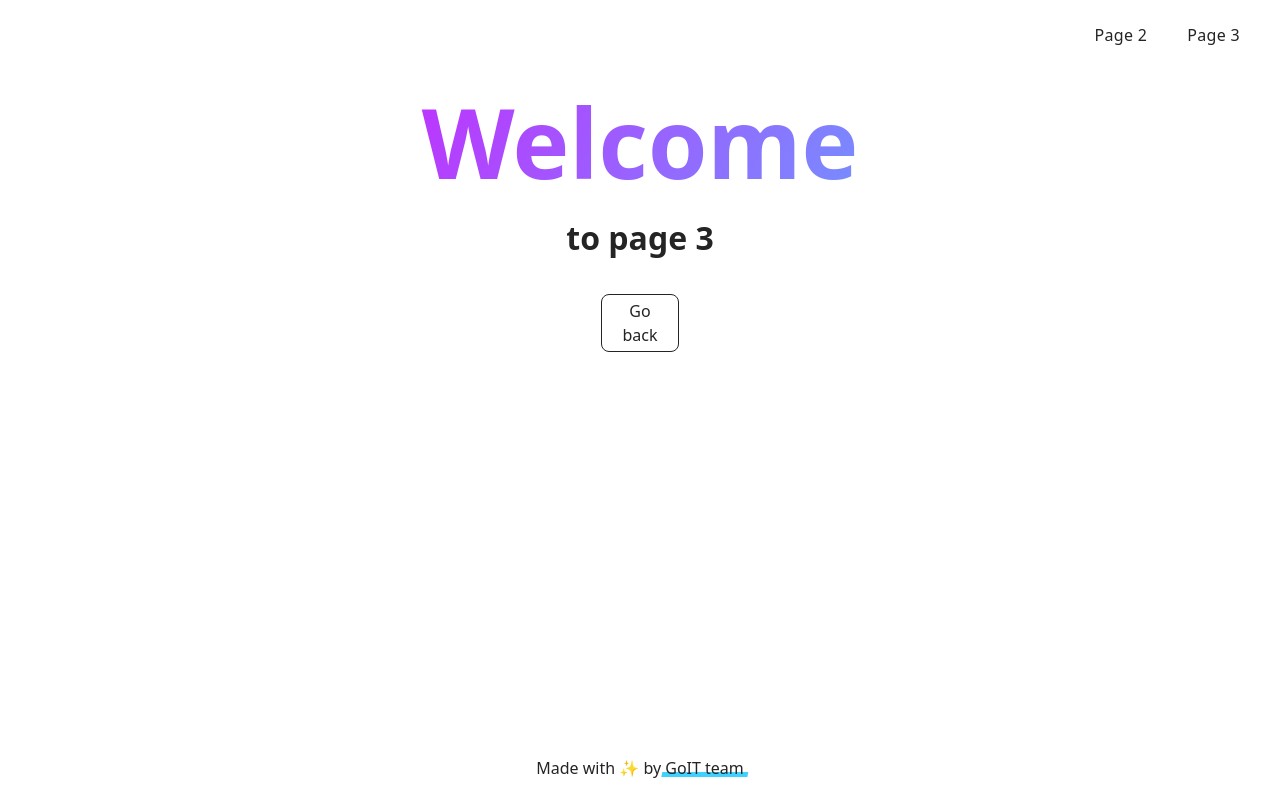
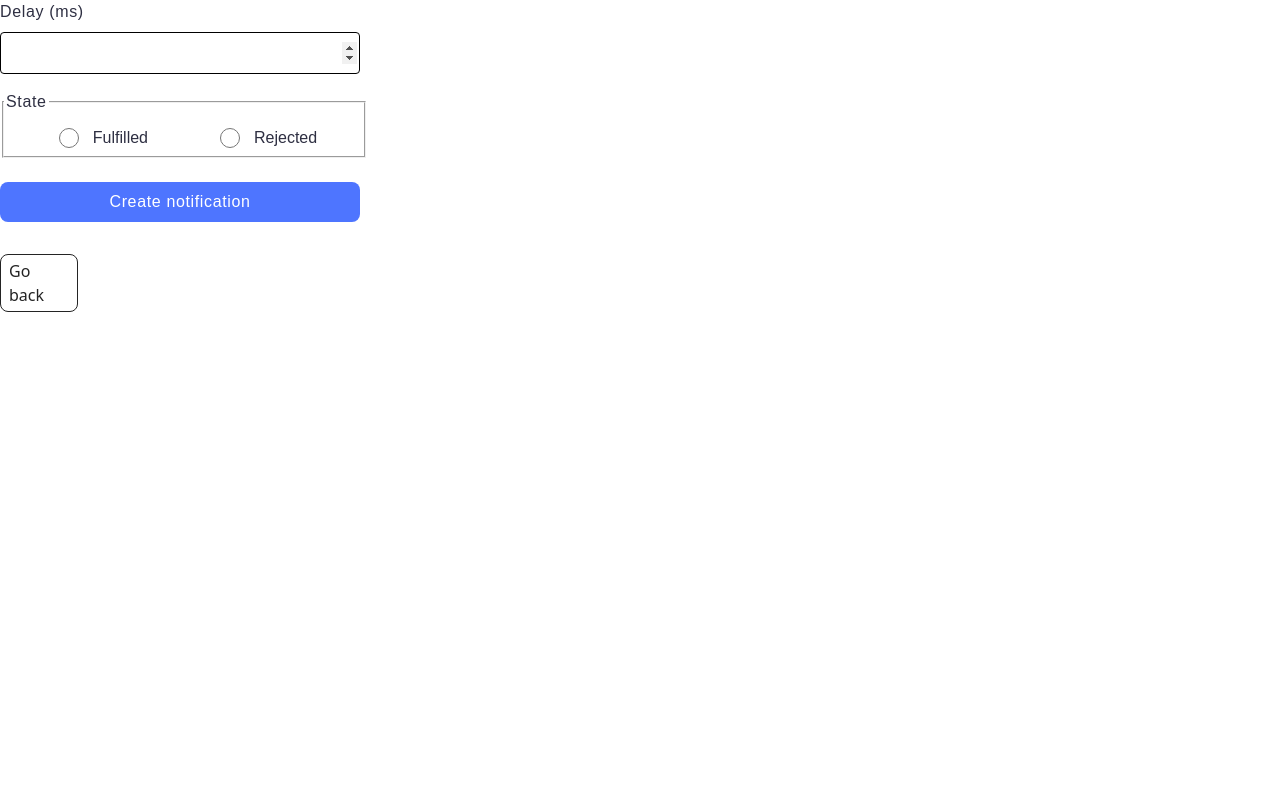
Before and after one commit to SvetlanaMihalchuk/goit-js-hw-10, a website built with Vite: page src/2-snackbar.html in a window 1280 px wide. Built offline with nearby package versions, Linux system fonts and the light colour scheme.

Commit message:
Snackbar

```diff
--- a/src/2-snackbar.html
+++ b/src/2-snackbar.html
@@ -4,25 +4,31 @@
     <meta charset="UTF-8" />
     <meta http-equiv="X-UA-Compatible" content="IE=edge" />
     <meta name="viewport" content="width=device-width, initial-scale=1.0" />
-    <title>Page 3</title>
+    <title>Snackbar</title>
     <link rel="stylesheet" href="./css/styles.css" />
   </head>
   <body>
-    <load
-      src="./partials/header.html"
-      icon-path="./img/sprite.svg#logo"
-      highlight-curr="active"
-    />
+    <form class="form">
+      <label>
+        Delay (ms)
+        <input type="number" name="delay" required />
+      </label>
 
-    <main>
-      <div class="container">
-        <h1 class="main-title">
-          <span class="main-title-gradient">Welcome</span> to page 3
-        </h1>
-        <load src="./partials/back-link.html" />
-      </div>
-    </main>
+      <fieldset>
+        <legend>State</legend>
+        <label>
+          <input type="radio" name="state" value="fulfilled" required />
+          Fulfilled
+        </label>
+        <label>
+          <input type="radio" name="state" value="rejected" required />
+          Rejected
+        </label>
+      </fieldset>
 
-    <load src="./partials/footer.html" />
+      <button type="submit">Create notification</button>
+    </form>
+    <a class="back-link" href="./index.html">Go back</a>
+    <script type="module" src="./js/2-snackbar.js"></script>
   </body>
 </html>
--- a/src/css/styles.css
+++ b/src/css/styles.css
@@ -99,3 +99,103 @@ input:disabled {
   color: #2e2f42;
   text-transform: uppercase;
 }
+
+/*  */
+.form {
+  max-width: 360px;
+}
+.form > label {
+  display: flex;
+  align-items: flex-start;
+  justify-content: flex-start;
+  flex-direction: column;
+  gap: 8px;
+  font-family: 'Montserrat', sans-serif;
+  font-weight: 400;
+  font-size: 16px;
+  line-height: 1.5;
+  letter-spacing: 0.04em;
+  color: #2e2f42;
+}
+.form > label > input {
+  width: 354px;
+  margin-bottom: 16px;
+  height: 40px;
+  border: 1px solid #808080;
+  border-radius: 4px;
+  padding-top: 0;
+  padding-bottom: 0;
+}
+.form > label > input:hover {
+  border: 1px solid #000;
+}
+.form > label > input:focus,
+.form > label > input:active {
+  border: 1px solid #4e75ff;
+}
+.form > fieldset {
+  width: 360px;
+  height: 64px;
+  padding: 0;
+  margin-bottom: 24px;
+  display: flex;
+  flex-wrap: nowrap;
+  justify-content: center;
+  gap: 48px;
+}
+.form > fieldset:hover {
+  border-color: #000;
+  border-width: 1px;
+}
+.form > fieldset > label {
+  padding: 24px 8px;
+  margin-bottom: 14px;
+  border-radius: 4px;
+  stroke-width: 1px;
+  stroke: #808080;
+  display: flex;
+  align-items: center;
+  font-family: 'Montserrat', sans-serif;
+  font-weight: 400;
+  font-size: 16px;
+  line-height: 1.5;
+  color: #2e2f42;
+}
+legend {
+  font-family: 'Montserrat', sans-serif;
+  font-weight: 400;
+  font-size: 16px;
+  line-height: 1.5;
+  letter-spacing: 0.04em;
+  color: #2e2f42;
+}
+.form > fieldset > label > input {
+  width: 20px;
+  height: 20px;
+  padding: 6px;
+  margin: 0;
+  margin-left: 8px;
+  margin-right: 14px;
+  font-family: 'Montserrat', sans-serif;
+  font-weight: 400;
+  font-size: 16px;
+  line-height: 1.5;
+  color: #2e2f42;
+}
+
+.form > button {
+  display: flex;
+  align-items: center;
+  justify-content: center;
+  flex-direction: row;
+  border-radius: 8px;
+  padding: 8px 16px;
+  width: 360px;
+  height: 40px;
+  background-color: #4e75ff;
+  margin-top: 24px;
+  cursor: pointer;
+}
+.form > button:hover {
+  background-color: #6c8cff;
+}
--- a/src/js/2-snackbar.js
+++ b/src/js/2-snackbar.js
@@ -0,0 +1,38 @@
+import iziToast from 'izitoast';
+import 'izitoast/dist/css/iziToast.min.css';
+
+const createNotification = document.querySelector('.form');
+
+createNotification.addEventListener('submit', handleSubmit);
+
+function handleSubmit(event) {
+  event.preventDefault();
+  const delay = event.target.elements.delay.value;
+  const state = event.target.elements.state.value;
+
+  const promise = new Promise((resolve, reject) => {
+    setTimeout(() => {
+      if (state === 'fulfilled') {
+        resolve(delay);
+      } else {
+        reject(delay);
+      }
+    }, delay);
+  });
+  promise
+    .then(delay => {
+      iziToast.success({
+        color: '#59A10D',
+        message: `✅ Fulfilled promise in ${delay}ms`,
+        position: 'topRight',
+      });
+    })
+    .catch(delay => {
+      iziToast.error({
+        color: '#EF4040',
+        message: `❌ Rejected promise in ${delay}ms`,
+        position: 'topRight',
+      });
+    })
+    .finally(() => event.target.reset());
+}
```
Also changed, not shown: src/1-timer.html (+1 -1 lines).
